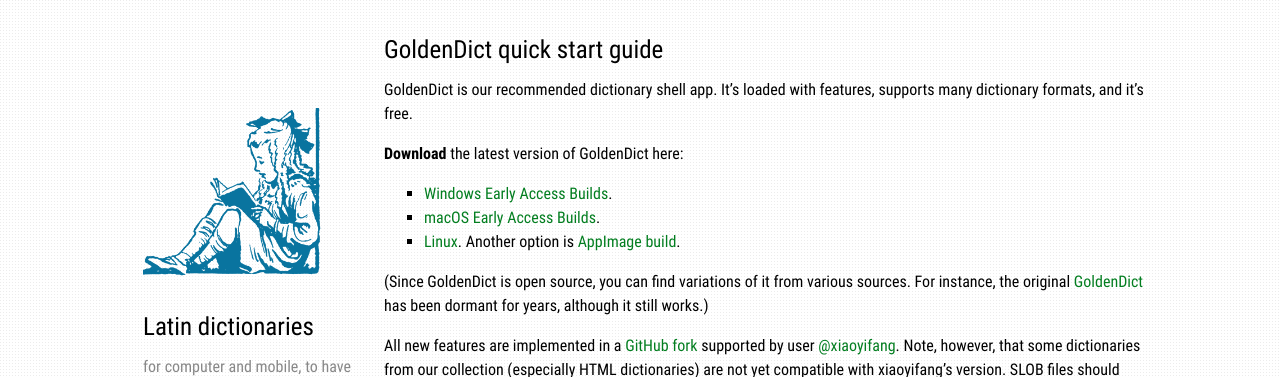
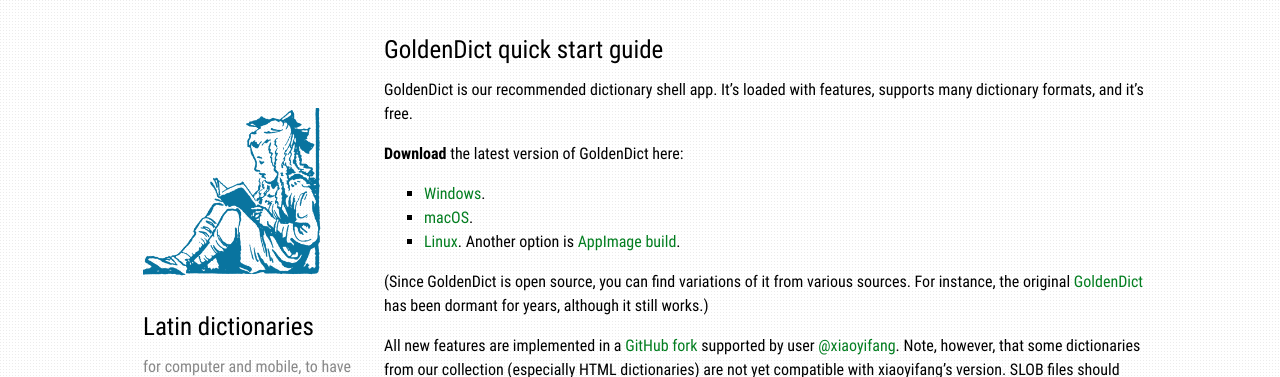
Before and after one commit to latin-dict/latin-dict.github.io, a Jekyll site: the page built from docs/howto.md, in a window 1280 px wide. Shown: the top 377 px of the page. Built offline with Jekyll 4.4.1, drawn with Linux system fonts in a browser that asks for light colours.

Commit message:
Update howto.md

```diff
--- a/docs/howto.md
+++ b/docs/howto.md
@@ -9,8 +9,8 @@
 
 **Download** the latest version of GoldenDict here:
 
-* [Windows Early Access Builds](https://github.com/goldendict/goldendict/wiki/Early-Access-Builds-for-Windows).
-* [macOS Early Access Builds](https://github.com/goldendict/goldendict/wiki/Early-Access-Builds-for-Mac-OS-X).
+* [Windows](https://github.com/goldendict/goldendict/wiki/Early-Access-Builds-for-Windows).
+* [macOS](https://github.com/goldendict/goldendict/wiki/Early-Access-Builds-for-Mac-OS-X).
 * [Linux](https://flathub.org/apps/io.github.xiaoyifang.goldendict_ng). Another option is [AppImage build](https://github.com/Abs62/goldendict/releases).
 
 (Since GoldenDict is open source, you can find variations of it from various sources. For instance, the original [GoldenDict](http://goldendict.org) has been dormant for years, although it still works.)
```
